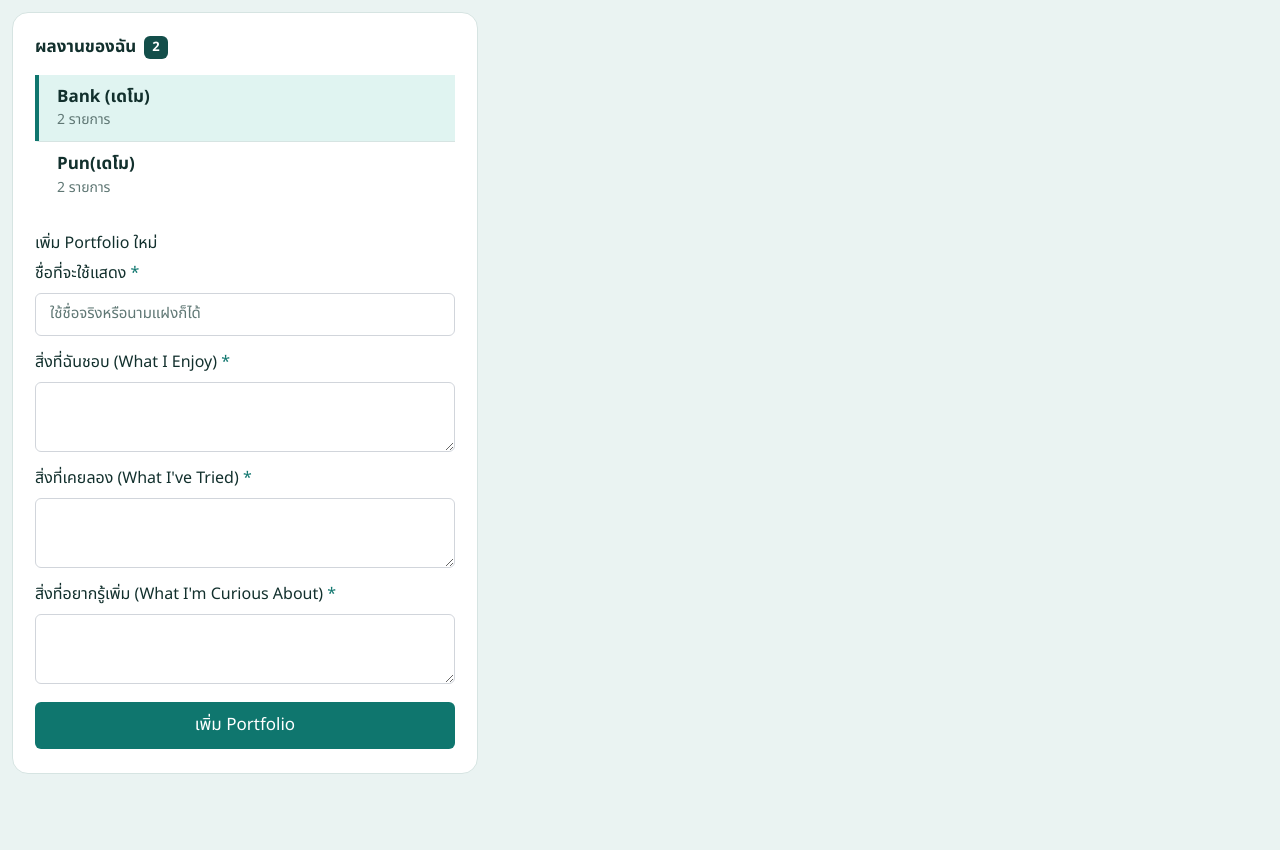
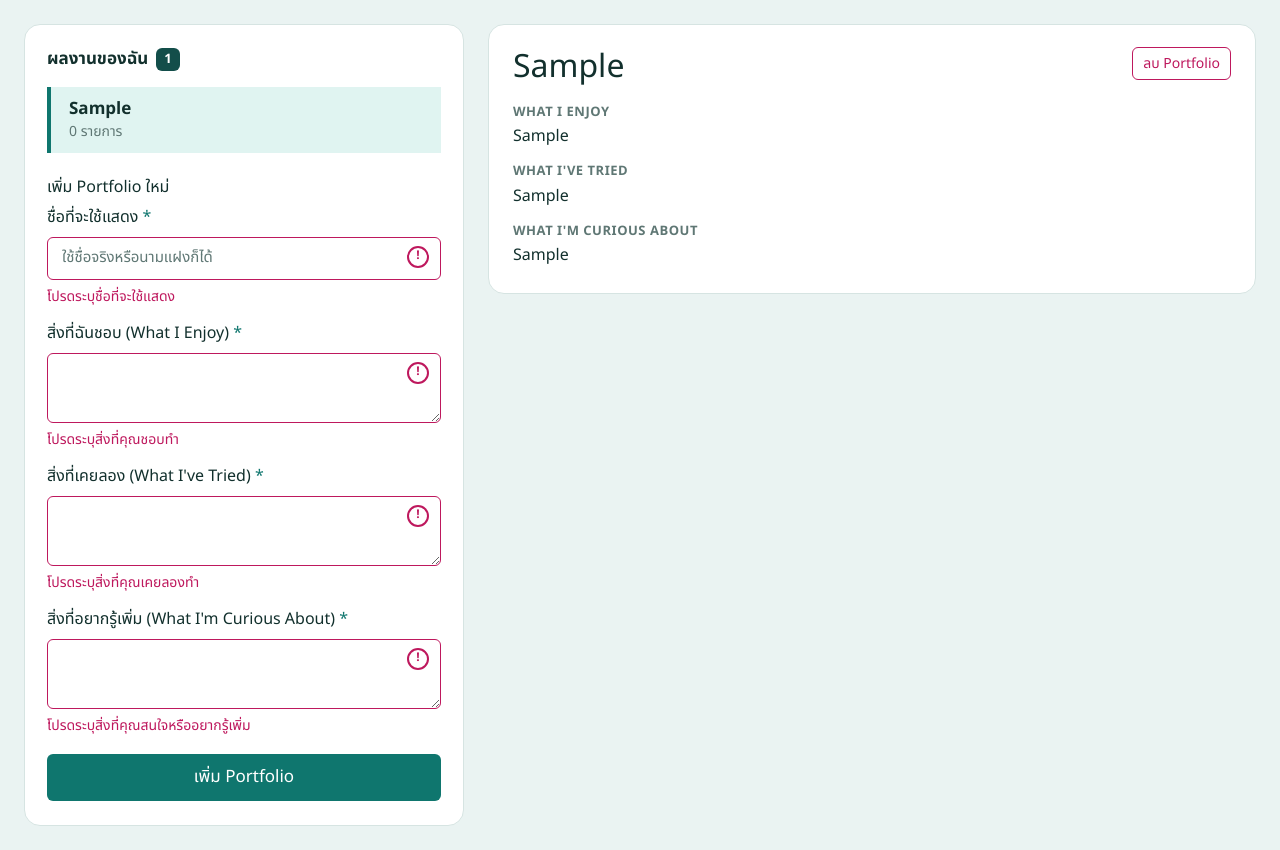
Before and after one commit to SaesuengHabes/teamproject, a plain HTML site: page index.html in a window 1280 px wide. Both pictures are taken after typing "Sample", "Sample", "Sample", "Sample" into the empty fields and a click on the button "เพิ่ม Portfolio". Before the commit the page ends 800 px from the top, so only its background shows below. Drawn offline with Linux system fonts and the light colour scheme.

Commit message:
02แสดงข้อมูล Portfolio บนหน้าเว็บไซต์ #2

```diff
--- a/index.html
+++ b/index.html
@@ -11,19 +11,11 @@
 </head>
 <body>
   <div class="layout">
+
     <aside class="panel">
-      <h2 class="panel-title">ผลงานของฉัน <span class="badge">2</span></h2>
+      <h2 class="panel-title">ผลงานของฉัน <span class="badge" id="countBadge">0</span></h2>
 
-      <ul class="portfolio-list">
-        <li class="portfolio-item active">
-          <span class="name">Bank (เดโม)</span>
-          <span class="count">2 รายการ</span>
-        </li>
-        <li class="portfolio-item">
-          <span class="name">Pun(เดโม)</span>
-          <span class="count">2 รายการ</span>
-        </li>
-      </ul>
+      <ul class="portfolio-list" id="portfolioList"></ul>
 
       <form id="portfolioForm" novalidate>
         <p class="form-title">เพิ่ม Portfolio ใหม่</p>
@@ -63,30 +55,35 @@
         <button type="submit" class="btn-submit">เพิ่ม Portfolio</button>
       </form>
     </aside>
+
+    <main class="detail" aria-live="polite">
+      <p class="empty-state" id="emptyState" hidden>ยังไม่มี Portfolio กรอกข้อมูลในฟอร์มด้านซ้ายแล้วกด "เพิ่ม Portfolio"</p>
+
+      <div id="detailContent">
+      <div class="detail-header">
+        <h1 class="detail-title" id="detailTitle"></h1>
+        <div class="detail-actions">
+          <button type="button" class="btn-outline danger" id="deleteBtn">ลบ Portfolio</button>
+        </div>
+      </div>
+
+      <section class="detail-section">
+        <h3>What I Enjoy</h3>
+        <p id="detailEnjoy"></p>
+      </section>
+      <section class="detail-section">
+        <h3>What I've Tried</h3>
+        <p id="detailTried"></p>
+      </section>
+      <section class="detail-section">
+        <h3>What I'm Curious About</h3>
+        <p id="detailCurious"></p>
+      </section>
+      </div>
+    </main>
+
   </div>
 
-  <script>
-
-    const form = document.getElementById('portfolioForm');
-    const fields = form.querySelectorAll('.field');
-
-    function validate(field) {
-      const input = field.querySelector('input, textarea');
-      field.classList.toggle('invalid', input.value.trim() === '');
-    }
-
-    fields.forEach(field => {
-      field.querySelector('input, textarea').addEventListener('input', () => validate(field));
-    });
-
-    form.addEventListener('submit', e => {
-      e.preventDefault();
-      fields.forEach(validate);
-      if (!form.querySelector('.invalid')) {
-        alert('เพิ่ม Portfolio สำเร็จแล้ว');
-        form.reset();
-      }
-    });
-  </script>
+  <script src="script.js"></script>
 </body>
 </html>
--- /dev/null
+++ b/script.js
@@ -0,0 +1,105 @@
+let portfolios = [];
+let selectedId = null;
+let nextId = 1;
+
+const listEl = document.getElementById('portfolioList');
+const badgeEl = document.getElementById('countBadge');
+const contentEl = document.getElementById('detailContent');
+const emptyEl = document.getElementById('emptyState');
+const titleEl = document.getElementById('detailTitle');
+const enjoyEl = document.getElementById('detailEnjoy');
+const triedEl = document.getElementById('detailTried');
+const curiousEl = document.getElementById('detailCurious');
+const deleteBtn = document.getElementById('deleteBtn');
+
+function renderList() {
+  badgeEl.textContent = portfolios.length;
+  listEl.innerHTML = '';
+
+  portfolios.forEach(p => {
+    const li = document.createElement('li');
+    const btn = document.createElement('button');
+    btn.type = 'button';
+    btn.className = 'portfolio-item' + (p.id === selectedId ? ' active' : '');
+
+    const name = document.createElement('span');
+    name.className = 'name';
+    name.textContent = p.name;
+
+    const count = document.createElement('span');
+    count.className = 'count';
+    count.textContent = p.items + ' รายการ';
+
+    btn.append(name, count);
+
+    btn.addEventListener('click', () => selectPortfolio(p.id));
+    li.appendChild(btn);
+    listEl.appendChild(li);
+  });
+}
+
+function renderDetail() {
+  const p = portfolios.find(x => x.id === selectedId);
+
+  contentEl.hidden = !p;
+  emptyEl.hidden = !!p;
+  if (!p) return;
+
+  titleEl.textContent = p.name;
+  enjoyEl.textContent = p.enjoy;
+  triedEl.textContent = p.tried;
+  curiousEl.textContent = p.curious;
+}
+
+function selectPortfolio(id) {
+  selectedId = id;
+  renderList();
+  renderDetail();
+}
+
+
+deleteBtn.addEventListener('click', () => {
+  const p = portfolios.find(x => x.id === selectedId);
+  if (!p || !confirm('ลบ "' + p.name + '" ใช่หรือไม่?')) return;
+  portfolios = portfolios.filter(x => x.id !== selectedId);
+  selectedId = portfolios.length ? portfolios[0].id : null;
+  renderList();
+  renderDetail();
+});
+
+const form = document.getElementById('portfolioForm');
+const fields = form.querySelectorAll('.field');
+
+function validate(field) {
+  const input = field.querySelector('input, textarea');
+  field.classList.toggle('invalid', input.value.trim() === '');
+}
+
+fields.forEach(field => {
+  field.querySelector('input, textarea').addEventListener('input', () => validate(field));
+});
+
+form.addEventListener('submit', e => {
+  e.preventDefault();
+  fields.forEach(validate);
+  if (form.querySelector('.invalid')) return;
+
+  const newItem = {
+    id: nextId++,
+    name: document.getElementById('displayName').value.trim(),
+    enjoy: document.getElementById('enjoy').value.trim(),
+    tried: document.getElementById('tried').value.trim(),
+    curious: document.getElementById('curious').value.trim(),
+    items: 0
+  };
+  portfolios.push(newItem);
+  selectedId = newItem.id;
+
+  form.reset();
+  fields.forEach(validate);
+  renderList();
+  renderDetail();
+});
+
+renderList();
+renderDetail();
--- a/style.css
+++ b/style.css
@@ -22,24 +22,22 @@ body {
   line-height: 1.5;
 }
 
-
 .layout {
-  display: flex;
-  justify-content: flex-start;
-  align-items: flex-start;
+  display: grid;
+  grid-template-columns: minmax(300px, 440px) minmax(0, 1fr);
+  gap: 24px;
+  align-items: start;
   min-height: 100vh;
-  padding: 12px;
+  padding: 24px;
 }
 
 .panel {
   width: 100%;
-  max-width: 466px;
   background: var(--card-bg);
   border: 1px solid var(--border);
   border-radius: 16px;
   padding: 22px 22px 24px;
 }
-
 
 .panel-title {
   display: flex;
@@ -59,19 +57,28 @@ body {
   border-radius: 6px;
 }
 
-
 .portfolio-list {
   list-style: none;
   margin: 0 0 22px;
   padding: 0;
 }
+.portfolio-list li + li { border-top: 1px solid var(--border); }
 .portfolio-item {
+  display: block;
+  width: 100%;
   padding: 11px 18px;
+  font: inherit;
+  color: inherit;
+  text-align: left;
+  background: transparent;
+  border: 0;
   border-left: 4px solid transparent;
   cursor: pointer;
 }
-.portfolio-item + .portfolio-item { border-top: 1px solid var(--border); }
-.portfolio-item.active {
+.portfolio-item:hover { background: #f3f8f7; }
+.portfolio-item:focus-visible { outline: 3px solid rgba(15, 118, 110, .4); outline-offset: -3px; }
+.portfolio-item.active,
+.portfolio-item.active:hover {
   background: var(--accent-soft);
   border-left-color: var(--accent);
 }
@@ -86,7 +93,6 @@ body {
   font-size: 14px;
   color: var(--muted);
 }
-
 
 .form-title {
   margin: 0 0 6px;
@@ -138,7 +144,6 @@ body {
   color: var(--danger);
 }
 
-
 .field.invalid .control input,
 .field.invalid .control textarea { border-color: var(--danger); }
 .field.invalid .error-msg { display: block; }
@@ -175,3 +180,73 @@ body {
 }
 .btn-submit:hover { background: #115e59; }
 .btn-submit:focus-visible { outline: 3px solid rgba(15, 118, 110, .4); outline-offset: 2px; }
+
+.detail {
+  background: var(--card-bg);
+  border: 1px solid var(--border);
+  border-radius: 16px;
+  padding: 22px 24px 26px;
+}
+
+.detail-header {
+  display: flex;
+  align-items: flex-start;
+  justify-content: space-between;
+  gap: 16px;
+  margin-bottom: 14px;
+}
+.detail-title {
+  margin: 0;
+  font-size: 32px;
+  font-weight: 400;
+  line-height: 1.3;
+  overflow-wrap: anywhere;
+}
+.detail-actions {
+  display: flex;
+  gap: 8px;
+  flex-shrink: 0;
+}
+
+.btn-outline {
+  font: inherit;
+  font-size: 14px;
+  padding: 5px 10px;
+  color: var(--muted);
+  background: #fff;
+  border: 1px solid var(--muted);
+  border-radius: 6px;
+  cursor: pointer;
+  transition: background .15s;
+}
+.btn-outline:hover { background: #f3f8f7; }
+.btn-outline.danger { color: var(--danger); border-color: var(--danger); }
+.btn-outline.danger:hover { background: #fdf2f8; }
+
+.detail-section { margin-top: 14px; }
+.detail-section h3 {
+  margin: 0;
+  font-size: 13px;
+  font-weight: 700;
+  letter-spacing: .04em;
+  text-transform: uppercase;
+  color: var(--muted);
+}
+.detail-section p {
+  margin: 2px 0 0;
+  overflow-wrap: anywhere;
+}
+
+.empty-state {
+  margin: 0;
+  padding: 24px 0;
+  color: var(--muted);
+}
+
+@media (max-width: 860px) {
+  .layout { grid-template-columns: 1fr; padding: 12px; }
+  .detail-header { flex-direction: column; }
+  .detail-title { font-size: 26px; }
+}
+
+[hidden] { display: none !important; }
```
